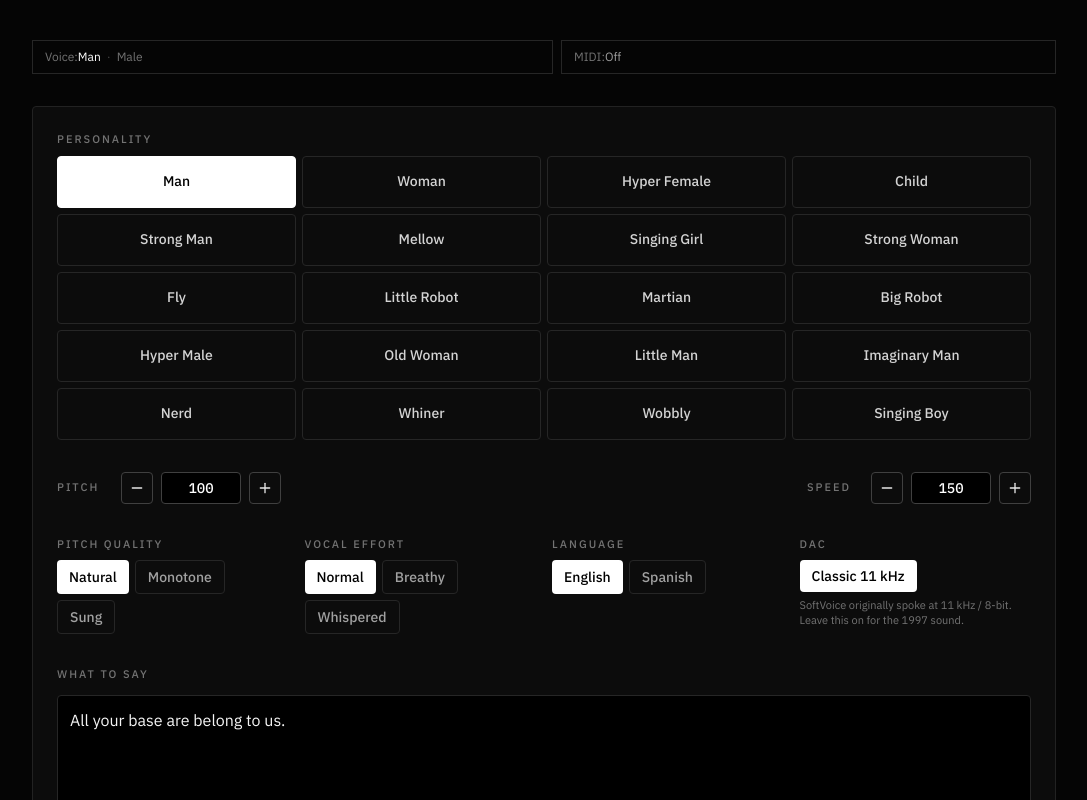
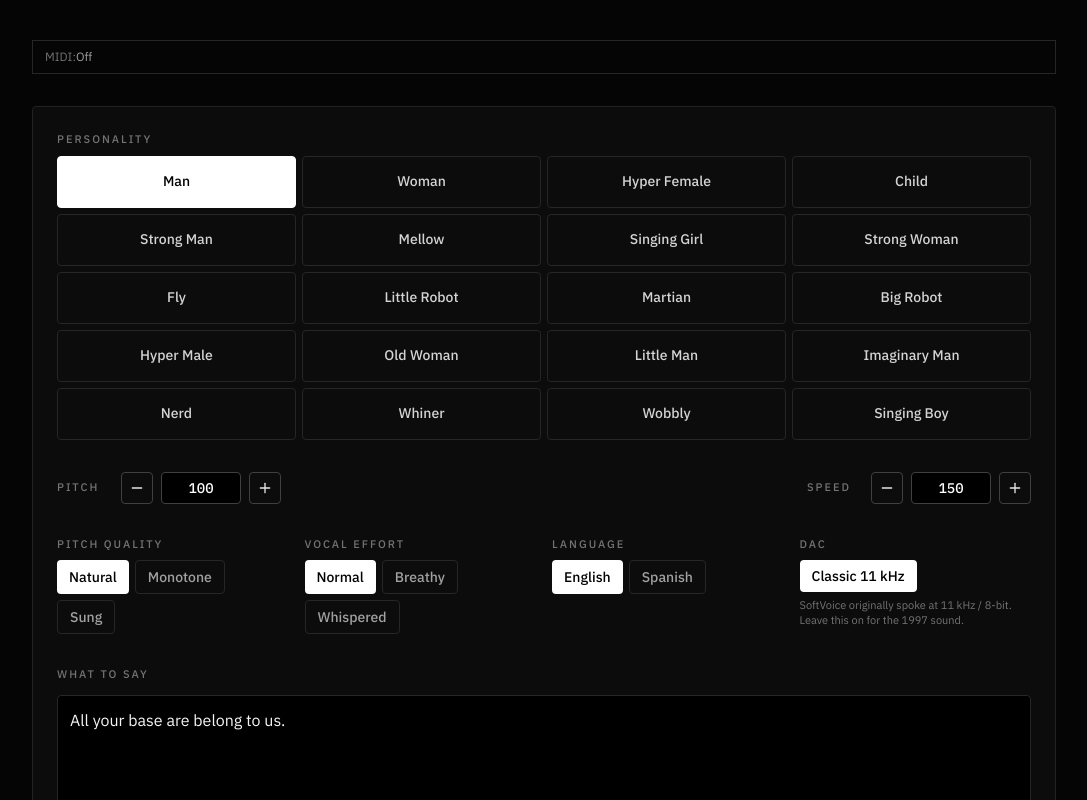
Before and after one commit to andreysenes/talk-it, a React (Vite) app: page / in a window 1280 px wide. Shown: the top 800 px of the page, without its empty margins (96-1183 px from the left). Built offline with nearby package versions, Linux system fonts and the light colour scheme.

Commit message:
Remove the Voice status badge from the header.
MIDI remains the only control in the top bar.

Co-authored-by: andreysenes138 <andreysenes138@gmail.com>

```diff
--- a/src/App.tsx
+++ b/src/App.tsx
@@ -99,13 +99,8 @@ export default function App() {
   return (
     <div className="shell min-h-svh px-3 py-6 sm:px-6 sm:py-10">
       <div className="mx-auto flex w-full max-w-5xl flex-col gap-8">
-        <header className="flex flex-col gap-2 sm:flex-row sm:items-stretch">
+        <header>
           <h1 className="sr-only">Talk It!</h1>
-          <div className="flex flex-1 items-center border border-neutral-800 px-3 py-2 text-xs text-neutral-500">
-            Voice: <span className="text-white">{personality.label}</span>
-            <span className="mx-1.5 text-neutral-700">·</span>
-            {personality.engineName}
-          </div>
           <MidiBadge
             audio={audio}
             onPrimeAudio={() => unlock()}
```
